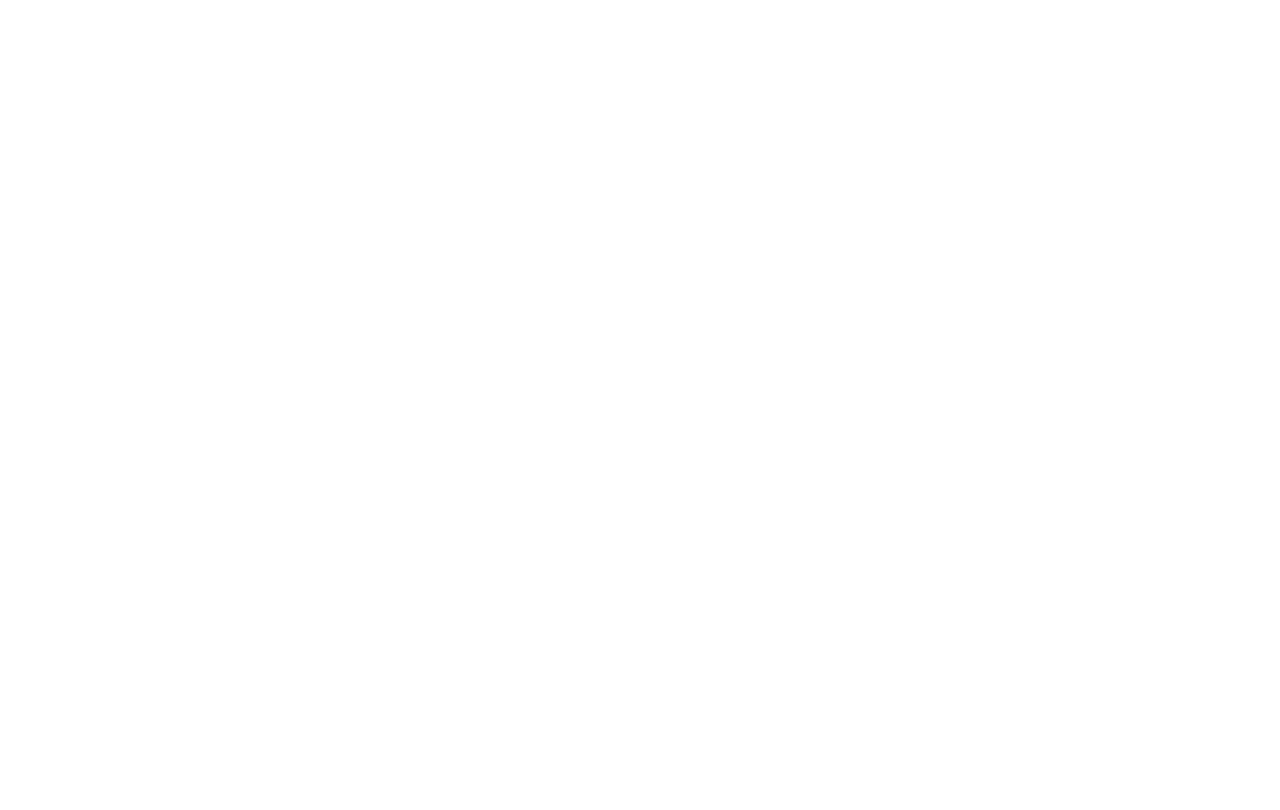
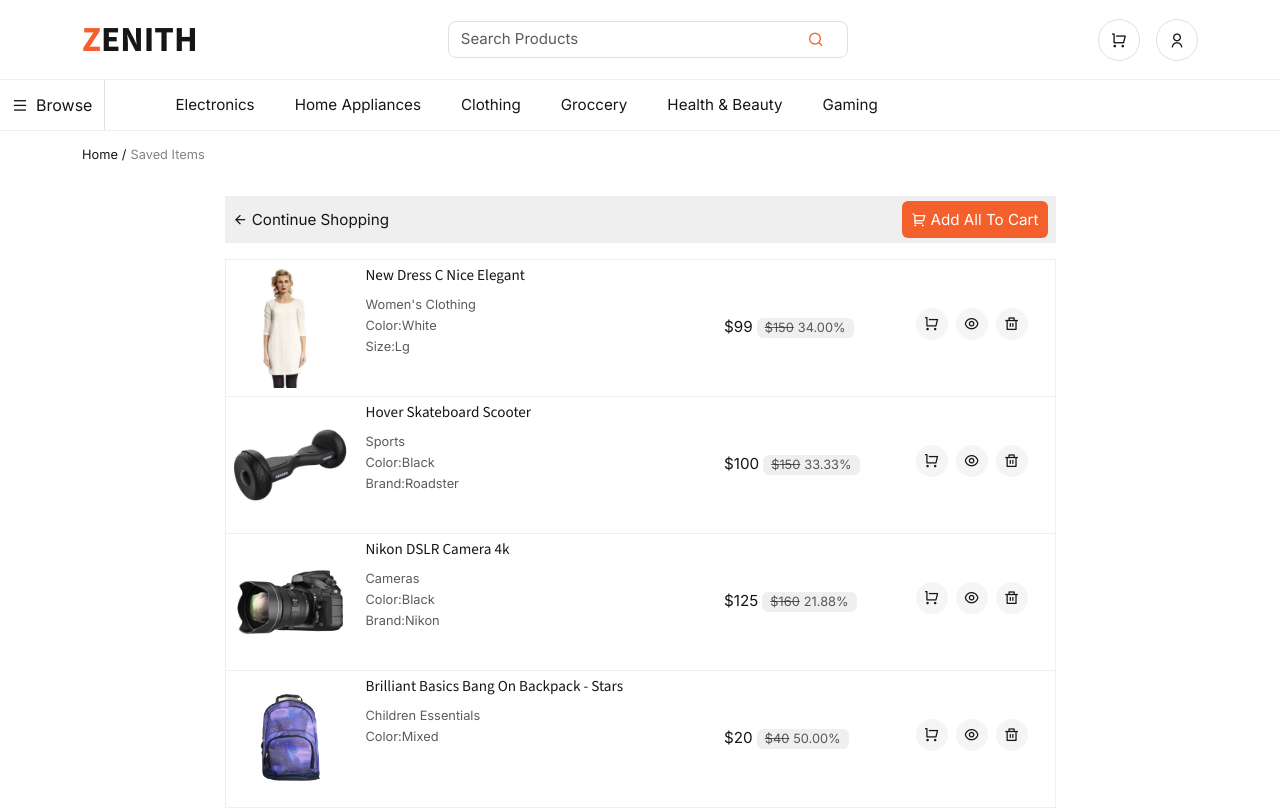
Before and after one commit to psujan/ecommerce-template, a React (Vite) app: page /saved-items in a window 1280 px wide. Before the commit this address had no page. Shown: the top 810 px of the page. Built offline with nearby package versions, Linux system fonts and the light colour scheme.

Commit message:
feat : saved items page

```diff
--- a/src/assets/sass/components/pages/_cart.scss
+++ b/src/assets/sass/components/pages/_cart.scss
@@ -1,11 +1,20 @@
-.cart-img{
-  width:120px;
+.cart-img {
+  width: 120px;
   height: 120px;
   overflow: hidden;
   // border:1px solid $gray-100;
   border-radius: 6px;
-  img{
+  img {
     max-width: 100%;
     height: 100%;
   }
 }
+
+.btn-saved {
+  @include box-center-round(32px, 32px);
+  transition: 0.25s ease;
+  &:hover {
+    background-color: $primary;
+    color: $white;
+  }
+}
--- a/src/data/pages.js
+++ b/src/data/pages.js
@@ -43,6 +43,10 @@
     name: "Empty Search",
     path: "/search-results-empty",
   },
+  {
+    name: "Saved Items",
+    path: "/saved-items",
+  },
   /**
    * <Route path="/" element={<Homepage />} />
       <Route path="/product-detail" element={<ProductDetail />} />
--- /dev/null
+++ b/src/pages/Cart/SavedItems.jsx
@@ -0,0 +1,28 @@
+import PageLayout from "../../components/layouts/PageLayout";
+import Breadcrumb from "../../components/ui/Breadcrumb";
+import SavedItemsList from "./partials/SavedItemsList";
+
+const BREADCRUMB_ITEMS = [
+  {
+    title: "Saved Items",
+    link: "/saved-items",
+  },
+];
+
+export default function SavedItems() {
+  return (
+    <PageLayout>
+      <Breadcrumb breadcrumbItems={[...BREADCRUMB_ITEMS]} />
+      <section className="py-2">
+        <div className="container">
+          <div className="row justify-content-center">
+            <div className="col-lg-9 col-md-12 mb-4">
+              <SavedItemsList />
+            </div>
+
+          </div>
+        </div>
+      </section>
+    </PageLayout>
+  );
+}
--- /dev/null
+++ b/src/pages/Cart/partials/SavedItemsList.jsx
@@ -0,0 +1,98 @@
+import { Link } from "react-router-dom";
+import { CartItems as CartRows } from "../../../data/product";
+
+export default function SavedItemsList() {
+  return (
+    <div className="fs-text">
+      <div className="d-flex justify-content-between py-3 px-2 mb-3 bg-gray">
+        <Link to="/" className="hover-color-primary">
+          <i className="ri-arrow-left-line pe-1"></i>Continue Shopping
+        </Link>
+        <div>
+          <a href="#" className="baseBtn p-2 baseBtnPrimary">
+            <i className="ri-shopping-cart-2-line pe-1"></i>Add All To Cart
+          </a>
+        </div>
+      </div>
+      <table className="table-responsive t-bordered table-custom">
+        <tbody>
+          {CartRows.map((row, i) => {
+            return (
+              <tr key={i} className="fs-text">
+                <td>
+                  <div className="d-flex">
+                    <div className="cart-img">
+                      <img src={row.image} alt="" />
+                    </div>
+                    <div className="ps-3 text-start fs-tiny">
+                      <h4 className="fs-text fw-medium mb-3">{row.title}</h4>
+                      <div>
+                        <span className="d-block text-muted pb-2">
+                          {row.category}
+                        </span>
+                        <span className="d-block text-muted pb-2">
+                          Color:{row.color}
+                        </span>
+                        {row.size && (
+                          <span className="d-block text-muted pb-2">
+                            Size:{row.size}
+                          </span>
+                        )}
+                        {row.brand && (
+                          <span className="d-block text-muted pb-2">
+                            Brand:{row.brand}
+                          </span>
+                        )}
+                      </div>
+                    </div>
+                  </div>
+                </td>
+                <td className="text-start ">
+                  <span className="d-inline-block pb-1">
+                    ${row.discountPrice}
+                  </span>
+                  {row.price && (
+                    <span className="d-inline-block  px-2 ms-1 fs-tiny py-1 bg-gray rounded  text-muted">
+                      <span className="text-line-through">${row.price}</span>
+                      <span className="ps-1">
+                        {(
+                          ((row.price - row.discountPrice) / row.price) *
+                          100
+                        ).toFixed(2)}
+                        %
+                      </span>
+                    </span>
+                  )}
+                </td>
+                <td>
+                  <a
+                    href="#"
+                    title="Add To Cart"
+                    className="btn-saved bg-gray-light d-inline-flex me-2 mb-2"
+                  >
+                    <i className="ri-shopping-cart-line"></i>
+                  </a>
+                  <Link
+                    to="/product-detail"
+                    title="View Detail"
+                    className="btn-saved bg-gray-light d-inline-flex me-2 mb-2"
+                  >
+                    <i className="ri-eye-line"></i>
+                  </Link>
+                  <a
+                    href="#"
+                    title="Remove From List"
+                    className="btn-saved bg-gray-light d-inline-flex me-2 mb-2"
+                  >
+                    <i className="ri-delete-bin-line"></i>
+                  </a>
+                </td>
+              </tr>
+            );
+          })}
+          <tr></tr>
+        </tbody>
+      </table>
+    </div>
+  );
+}
--- a/src/pages/SearchResults/EmptySearch.jsx
+++ b/src/pages/SearchResults/EmptySearch.jsx
@@ -16,8 +16,8 @@
       <section className="">
         <div className="container">
           <div className="row my-3 p-row no-gutters">
-            <div className="col-lg-12">
-              <span className="text-center pb-2 d-block text-uppercase text-secondary fw-medium">
+            <div className="col-lg-12 py-5 mb-4 bg-gray-light rounded">
+              <span className="text-center pb-2 mb-3 d-block text-uppercase text-secondary fw-medium">
                 Sorry {}
               </span>
               <p className="text-muted text-center fs-text">
--- a/src/route.jsx
+++ b/src/route.jsx
@@ -10,6 +10,7 @@
 import Registration from "./pages/Auth/Registration";
 import SearchResults from "./pages/SearchResults/SearchResults";
 import EmptySearch from "./pages/SearchResults/EmptySearch";
+import SavedItems from "./pages/Cart/SavedItems";
 
 export default function AppRoutes() {
   return (
@@ -25,7 +26,7 @@
       <Route path="/register" element={<Registration />} />
       <Route path="/search-results" element={<SearchResults />} />
       <Route path="/search-results-empty" element={<EmptySearch />} />
-
+      <Route path="/saved-items" element={<SavedItems />} />
     </Routes>
   );
 }
```
